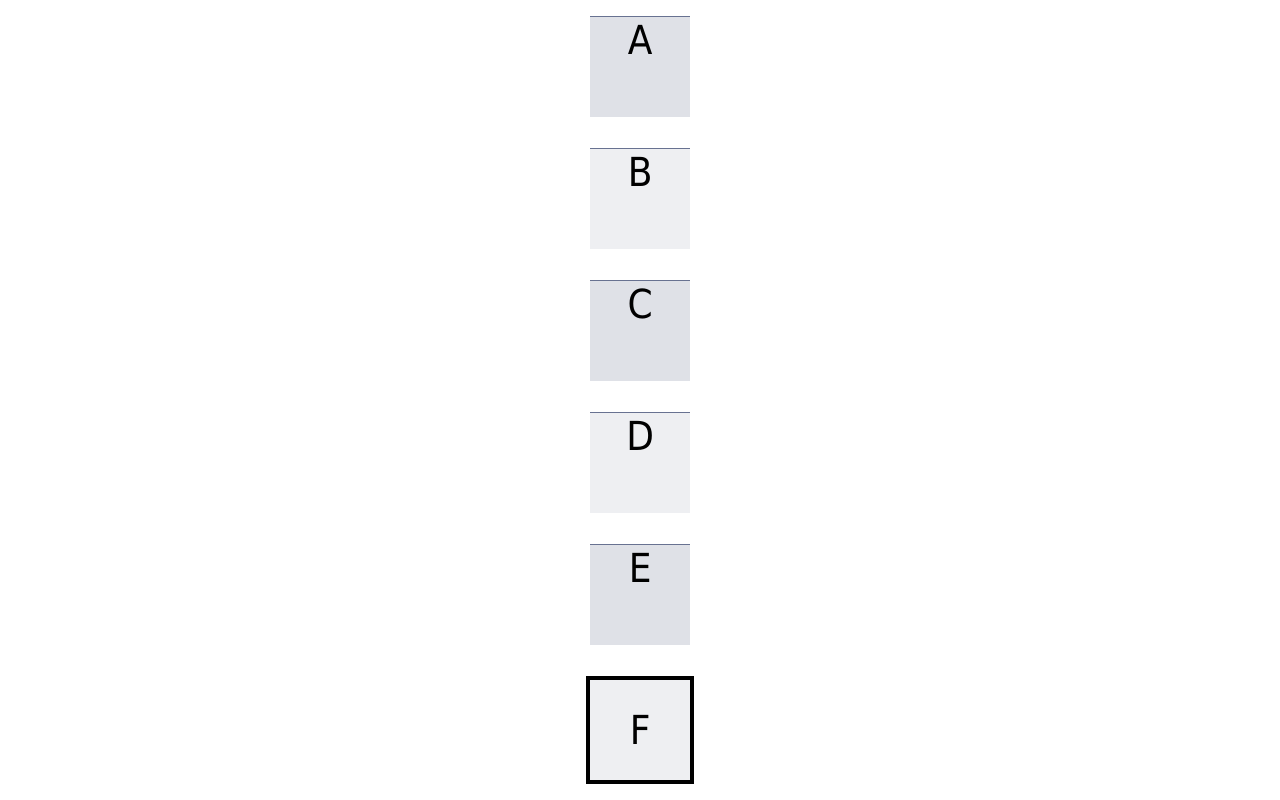
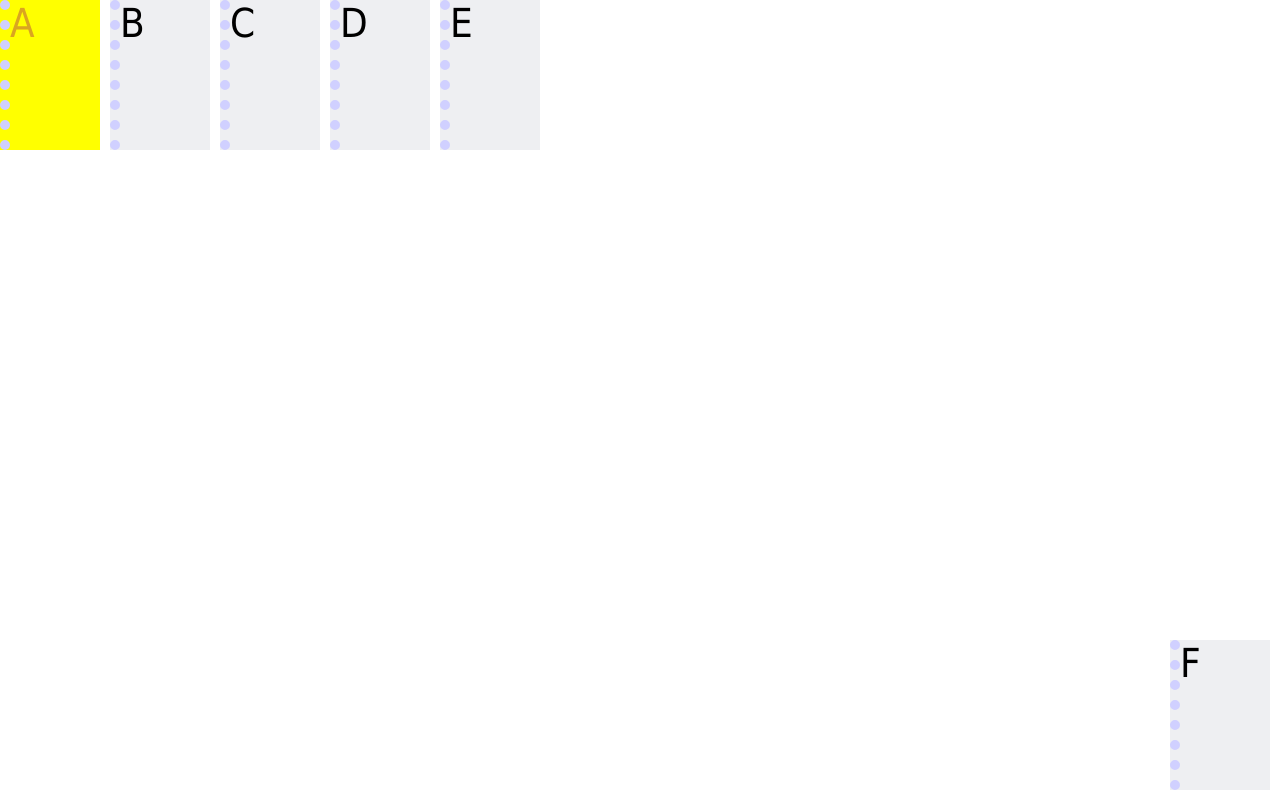
Before and after one commit to tykim0507/CS142, a plain HTML site: page index.html in a window 1280 px wide. Drawn offline with Linux system fonts and the light colour scheme.

Commit message:
styleB implemented

```diff
--- a/index.html
+++ b/index.html
@@ -4,7 +4,7 @@
 <html xmlns="http://www.w3.org/1999/xhtml" xml:lang="en" lang="en">
     <head>
         <title>CS142 Project 1</title>
-        <link rel="stylesheet" type="text/css" href="styleA.css" />
+        <link rel="stylesheet" type="text/css" href="styleB.css" />
     </head>
 
     <body>
--- a/styleB.css
+++ b/styleB.css
@@ -0,0 +1,30 @@
+body {
+    display: flex;
+    font-family: Tahoma;
+    font-size: 40px;
+    margin: 0;
+    overflow-x: auto;
+}
+
+.box {
+    height: 150px;
+    width: 100px;
+    background-color: #eeeff2;
+    border-left: 10px dotted #D0D0FF;
+    box-sizing: border-box;
+    margin-right: 10px;
+    flex-shrink: 0;
+}
+
+.box:hover {
+    cursor: pointer;
+    background-color: yellow;
+    color: goldenrod;
+}
+
+.special {
+    position: absolute;
+    bottom: 10px;
+    right: 10px;
+    margin: 0;
+}
```
